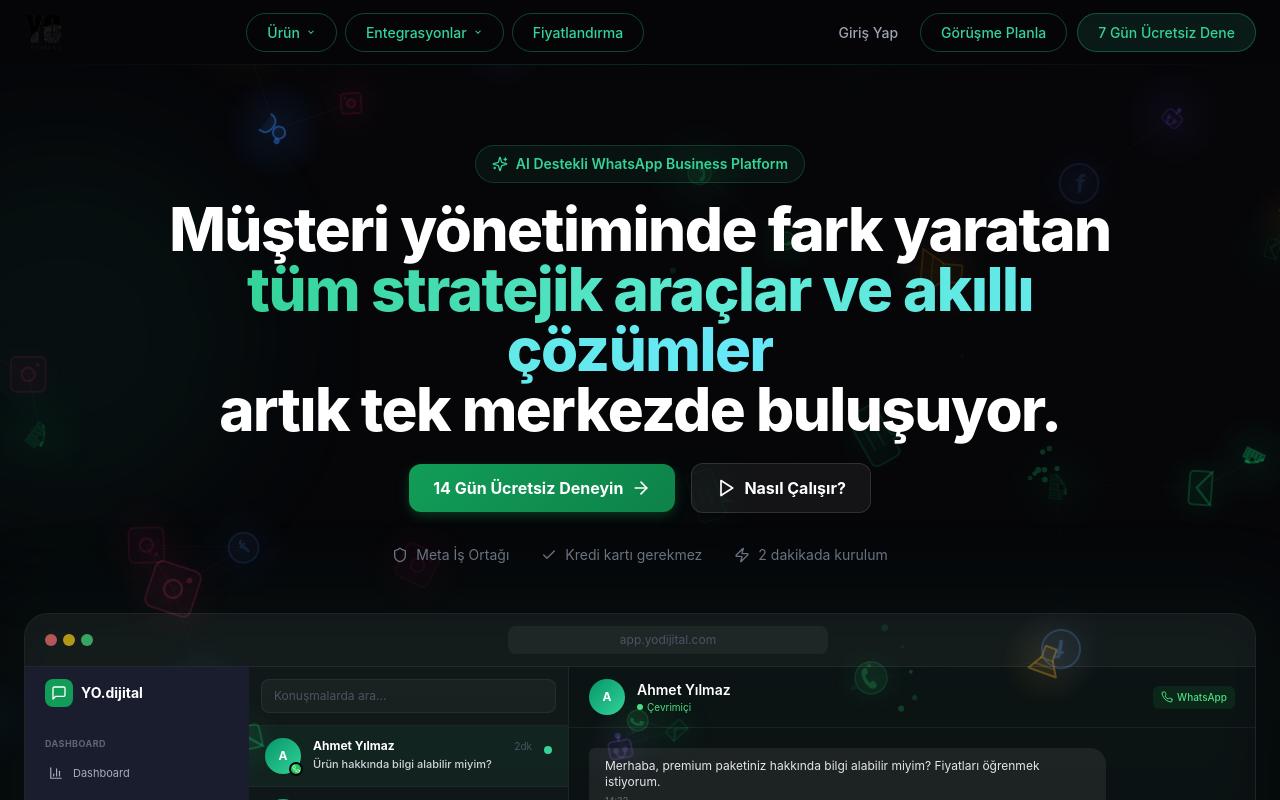
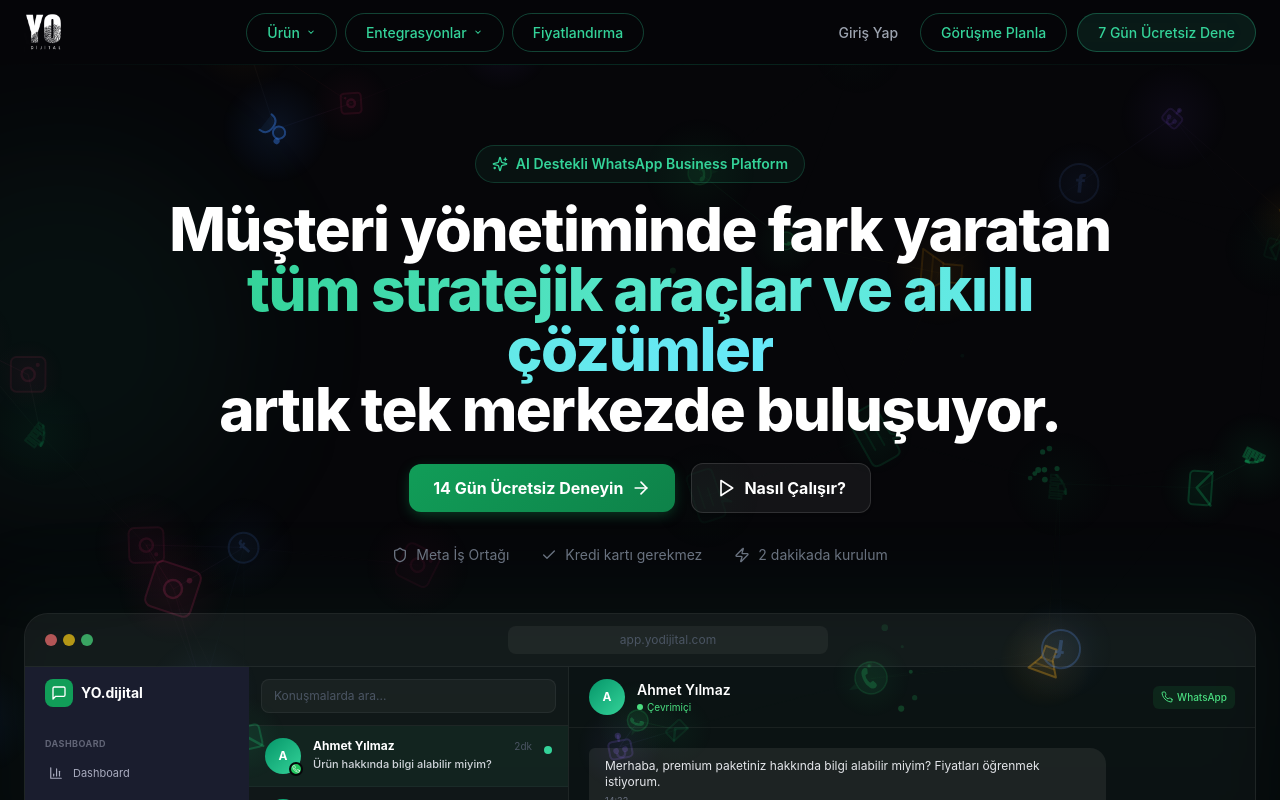
Before and after one commit to onursuay/chatbot, a Next.js app: page /landing in a window 1280 px wide. Shown: the top 800 px of the page. Built offline with nearby package versions, Linux system fonts and the light colour scheme.

Commit message:
fix: voice_agent PNG logosu brightness-0 invert ile kullanıldı

```diff
--- a/src/app/landing/page.tsx
+++ b/src/app/landing/page.tsx
@@ -802,7 +802,7 @@
 
           {/* Logo */}
           <a href="/" className="shrink-0">
-            <img src="/yoai-logo.webp" alt="YO Dijital" className="object-contain" style={{ height: "40px", width: "auto" }} />
+            <img src="/yoai-logo.png" alt="YO Dijital" className="object-contain brightness-0 invert" style={{ height: "40px", width: "auto" }} />
           </a>
 
           {/* Desktop Nav */}
```
